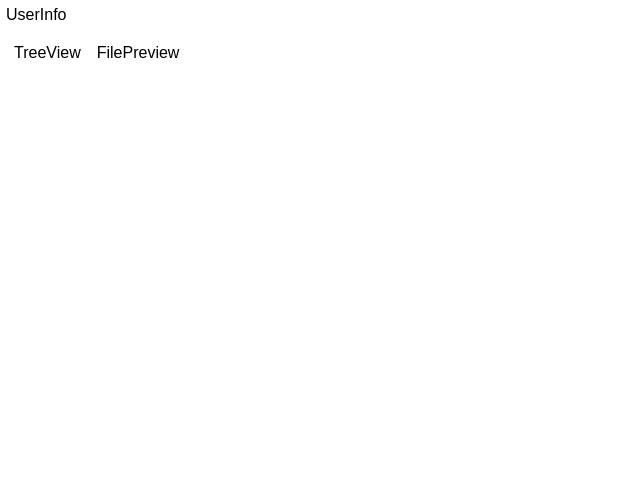
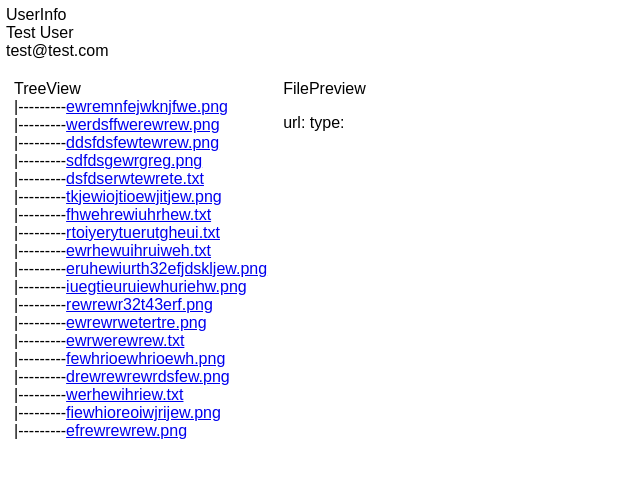
Before and after one commit to anthonykawa/fe-exersize, a React (Create React App) app: page / in a window 1280 px wide. Shown: the top 478 px of the page, without its empty margins (0-640 px from the left). Built offline with nearby package versions, Linux system fonts and the light colour scheme.

Commit message:
2nd commit

```diff
--- a/package.json
+++ b/package.json
@@ -3,6 +3,8 @@
   "version": "0.1.0",
   "private": true,
   "dependencies": {
+    "axios": "^0.18.0",
+    "fs": "0.0.1-security",
     "react": "^16.2.0",
     "react-dom": "^16.2.0",
     "react-scripts": "1.1.1"
--- a/src/App.js
+++ b/src/App.js
@@ -3,6 +3,7 @@ import React, { Component } from 'react';
 import FilePreview from './FilePreview';
 import TreeView from './TreeView';
 import UserInfo from './UserInfo';
+import axios from 'axios';
 
 import './App.css';
 
@@ -13,27 +14,55 @@ export default class App extends Component {
     this.state = {
       user: null,
       files: null,
+      selectedFile: null,
     };
   }
 
-  updateUser(user) {
+  componentWillMount(){
+    fetch('http://localhost:3000/api/user.json')
+    .then(res =>  res.json())
+    .then((result) => {
+      this.updateUser(result);
+    })
+    fetch('http://localhost:3000/api/files.json')
+    .then(res => res.json())
+    .then((result) => this.updateFiles(result))
+  }
+
+  updateUser = (user) => {
     this.setState({
       user
     });
+  }
+
+  updateFiles = (files) => {
+    this.setState({
+      files
+    });
+  }
+
+  updateFileURL = (event, selectedFileID) => {
+    let selectedFile = this.state.files[selectedFileID].file;
+    this.setState({
+      selectedFile
+    })
   }
 
   render() {
     return (
       <div className="App">
         <div className="row">
-          <UserInfo />
+          <UserInfo
+            user={this.state.user} />
         </div>
         <div className="row">
           <div className="col col__left">
-            <TreeView />
+            <TreeView
+              files={this.state.files}
+              select={this.updateFileURL} />
           </div>
           <div className="col col__left">
-            <FilePreview />
+            <FilePreview selectedFile={this.state.selectedFile} />
           </div>
         </div>
       </div>
--- a/src/FilePreview.css
+++ b/src/FilePreview.css
@@ -0,0 +1,3 @@
+.img-preview {
+  width: 100%;
+}
--- a/src/FilePreview.js
+++ b/src/FilePreview.js
@@ -1,10 +1,40 @@
 import React, { Component } from 'react';
+import fs from 'fs';
 import './FilePreview.css';
+
+let ImagePreview = ({selectedFile}) => {
+  return <img className="img-preview" src={selectedFile} />;
+}
+
+const TextPreview = ({selectedFile}) => {
+  return <div></div>;
+}
 
 export default class FilePreview extends Component {
   render() {
+    let url = this.props.selectedFile;
+    let type = '';
+    let ext = '';
+    if(url){
+      ext = url.split('.')[1];
+      if(ext === 'png'){
+        type = 'Image';
+      } else if(ext === 'txt'){
+        type = 'Text';
+      }
+    }
     return (
-      <div>FilePreview</div>
+      <div className="file-preview">
+        <div>FilePreview</div>
+        <p>url: {url} type: {type}</p>
+        {
+          type === 'Image'
+          ?
+            <ImagePreview selectedFile={url} />
+          :
+            <TextPreview selectedFile={url} />
+        }
+      </div>
     );
   }
 }
--- a/src/TreeView.js
+++ b/src/TreeView.js
@@ -1,10 +1,28 @@
 import React, { Component } from 'react';
 import './TreeView.css';
 
+
+
 export default class TreeView extends Component {
   render() {
+    let root = null;
+    if(this.props.files){
+  }
     return (
-      <div>TreeView</div>
+      <div>
+        <div>TreeView</div>
+          {this.props.files !== null ?
+            this.props.files.map((file, id) => {
+              return (
+                <div key={id} style={{display:'block'}}>
+                  |---------
+                  <a href="#" onClick={(e) => this.props.select(e,id)}>
+                      {file.file.split('/')[3]}
+                  </a>
+                </div>
+              );
+          }) : ''}
+      </div>
     );
   }
 }
--- a/src/UserInfo.js
+++ b/src/UserInfo.js
@@ -2,9 +2,14 @@ import React, { Component } from 'react';
 import './UserInfo.css';
 
 export default class UserInfo extends Component {
+
   render() {
     return (
-      <div>UserInfo</div>
+      <div>
+        <div>UserInfo</div>
+        <div>{ this.props.user !== null ? this.props.user.user : '' }</div>
+        <div>{ this.props.user !== null ? this.props.user.email : '' }</div>
+      </div>
     );
   }
 }
```
